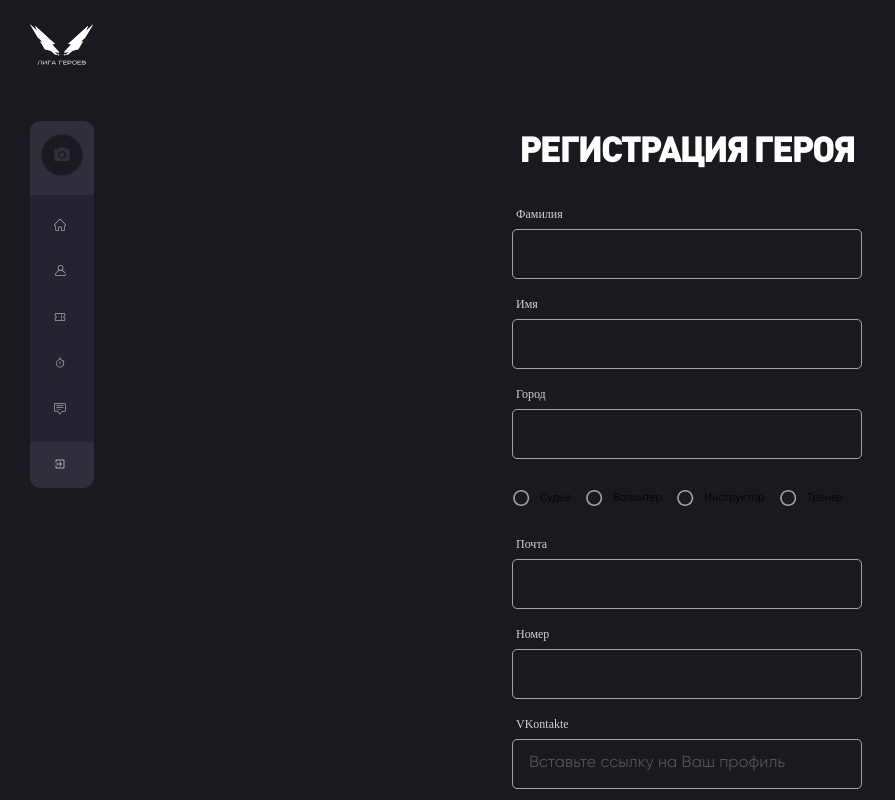
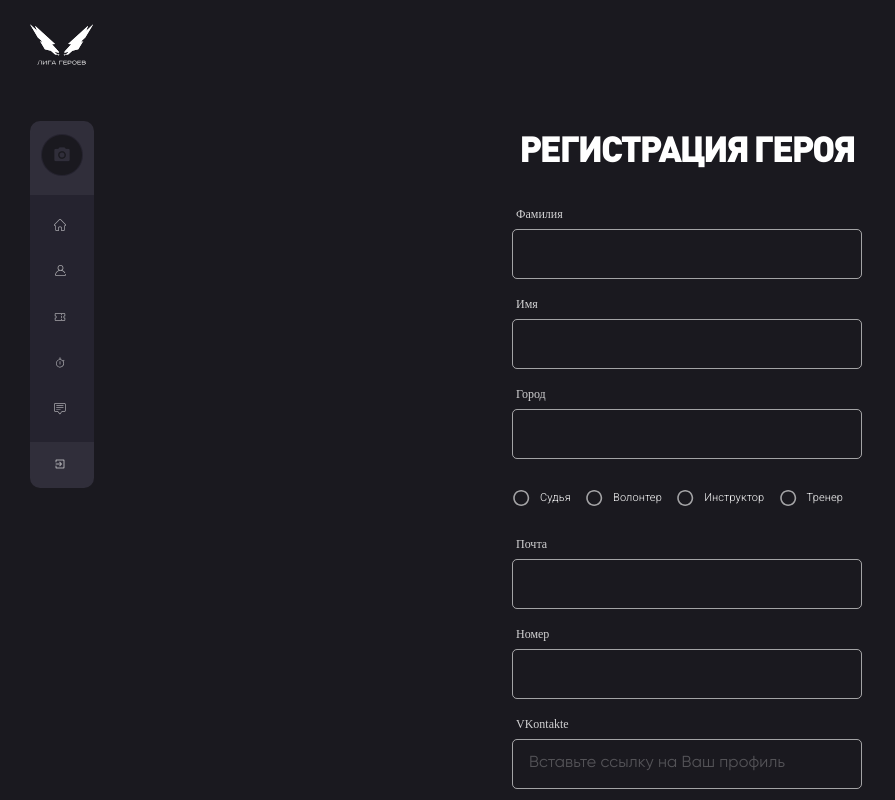
Before and after one commit to Artur-Kogay/Lego-hero, a React (Create React App) app: page /register in a window 1280 px wide. Shown: the top 800 px of the page, without its empty margins (0-895 px from the left). Built offline with nearby package versions, Linux system fonts and the light colour scheme.

Commit message:
fix the bugs

```diff
--- a/src/components/RegistrationPage/Registration.module.scss
+++ b/src/components/RegistrationPage/Registration.module.scss
@@ -37,9 +37,11 @@
             max-width: 344px;
             justify-content: space-between;
             .FormControlLabel {
+                color: white;
                 span {
                     font-size: 11px;
                     margin-left: -2px;
+
                 }
             }
         }
--- a/src/components/WelcomePage/Welcome.module.scss
+++ b/src/components/WelcomePage/Welcome.module.scss
@@ -6,7 +6,6 @@
     align-items: center;
     h2 {
         font-size: 76px;
-        margin-bottom: 0 !important;
     }
     .SubText {
         margin-top: 54px;
```
